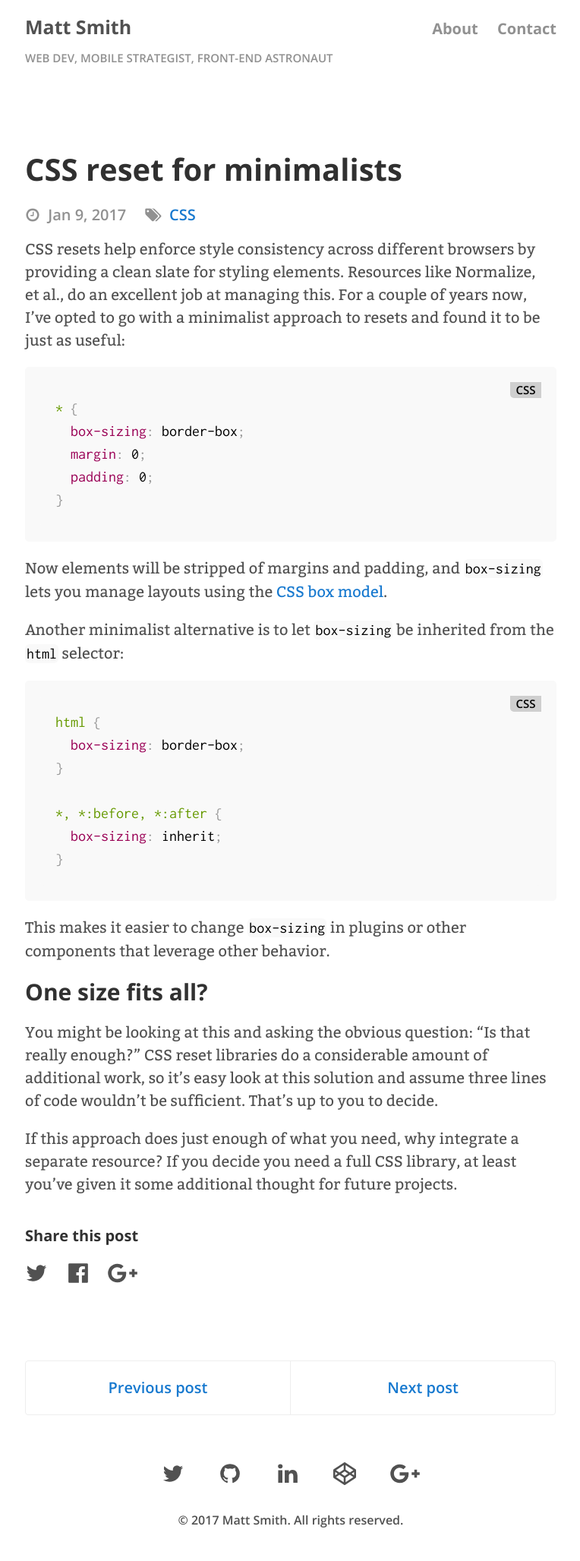
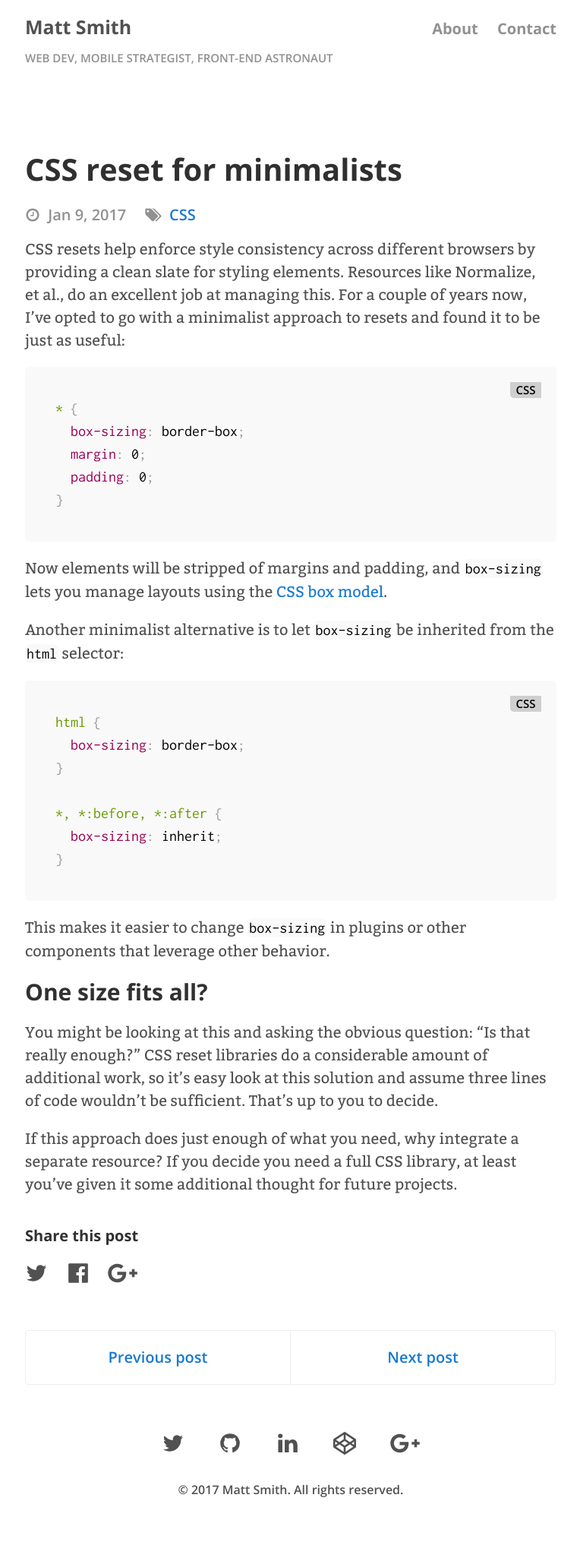
Before and after one commit to AllThingsSmitty/allthingssmitty.github.io, a Jekyll site: the page built from _posts/2017-01-09-css-reset-for-minimalists.md, in a window 1280 px wide. Shown: the whole page at 76% size, without its empty margins (257-1021 px from the left). Built offline with Jekyll 4.4.1, drawn with Linux system fonts in a browser that asks for light colours; comment, search, counter and statistics services are not loaded; after the commit the page ends 2015 px from its top, so only the background shows below that.

Commit message:
Refactored layout

```diff
--- a/_sass/_share.scss
+++ b/_sass/_share.scss
@@ -3,7 +3,6 @@
 // Styles for social share buttons.
 .share {
   display: inline-block;
-  margin-bottom: 2rem;
 
   a {
     color: inherit;
```
